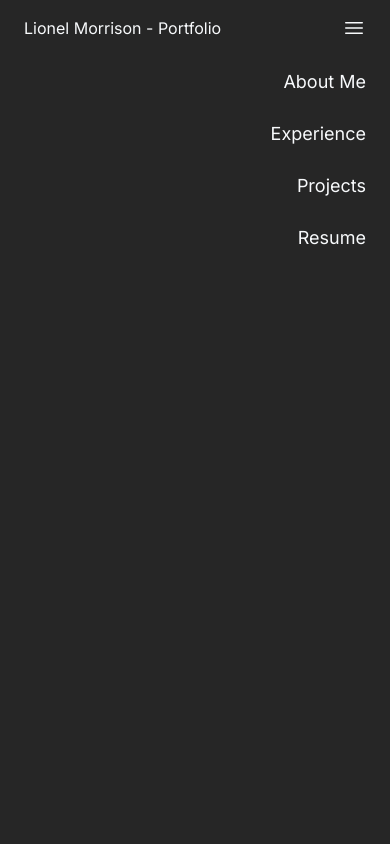
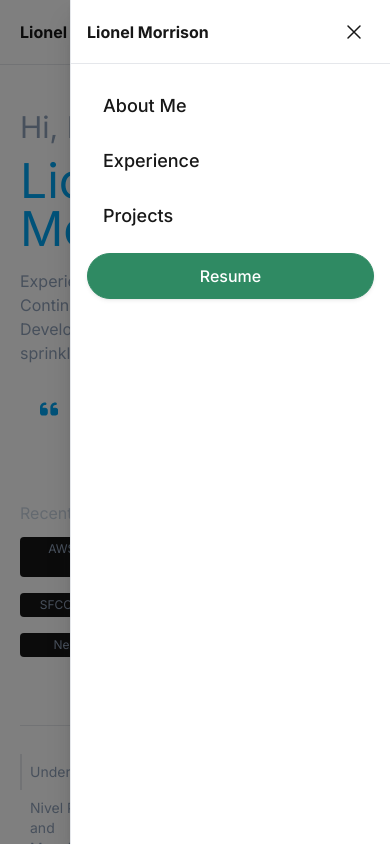
Before and after one commit to lioneljmorrison/portfolio, a Next.js app: page / in a window 390 px wide. Both pictures are taken after a click on the button "Open menu". Shown: the top 844 px of the page. Built offline with nearby package versions, Linux system fonts and the light colour scheme.

Commit message:
Restyle header, mobile drawer, page shell and section titles with tokens
Co-Authored-By: Claude Opus 5.5 <noreply@anthropic.com>

```diff
--- a/app/components/nav.tsx
+++ b/app/components/nav.tsx
@@ -1,75 +1,119 @@
 'use client';
 import Link from 'next/link';
-import { useState } from 'react';
+import { useEffect, useRef, useState } from 'react';
 import { NavLinks } from '../interfaces';
 
 export default function MainNav({ data, name }: { data: NavLinks; name: string }) {
-  const [display, setDisplay] = useState(false);
-  const [displayCss, setDisplayCss] = useState('hidden');
+  const [open, setOpen] = useState(false);
+  const menuButton = useRef<HTMLButtonElement>(null);
   const navItemsArray = Object.entries(data).filter(([, meta]) => meta?.disabled !== true);
+  const lastIndex = navItemsArray.length - 1;
 
-  function mobileMenuIconClick() {
-    setDisplay((prevDisplay) => !prevDisplay);
-    setDisplayCss(display ? 'hidden' : 'md:hidden');
+  useEffect(() => {
+    if (!open) return;
+    function onKeyDown(event: KeyboardEvent) {
+      if (event.key === 'Escape') {
+        setOpen(false);
+        menuButton.current?.focus();
       }
+    }
+    document.addEventListener('keydown', onKeyDown);
+    return () => document.removeEventListener('keydown', onKeyDown);
+  }, [open]);
 
   function scrollTo(id: string) {
-    var element = document.getElementById(id);
-    mobileMenuIconClick();
+    const element = document.getElementById(id);
+    setOpen(false);
     if (element) {
       element.scrollIntoView({ behavior: 'smooth' });
     }
   }
 
   return (
-    <nav className="z-20 sticky top-0 bg-gray-800 text-slate-50">
-      <div className="max-w-7xl mx-auto py-4 px-6 lg:px-8">
-        <div className="flex items-center justify-between">
-          <div>{name} - Portfolio</div>
-          <div className="hidden md:flex items-center space-x-5 text-sm">
-            {navItemsArray.map(([title, meta]) => (
+    <header className="site-header">
+      <div className="container container-xl header-inner">
+        <div className="brand">
+          <span>{name}</span>
+          <span className="meta-text">Portfolio</span>
+        </div>
+
+        <nav className="main-nav" aria-label="Main">
+          {navItemsArray.map(([title, meta], index) => (
             <Link
               key={title}
               href={meta.href}
               onClick={() => scrollTo(meta.href.substring(1))}
               target={meta?.target}
-                className="last:nav-button py-1 px-2 hover:bg-gray-700 transition transition-duration-300 rounded"
+              className={index === lastIndex ? 'btn btn-solid btn-sm' : 'nav-item'}
             >
               {title}
             </Link>
           ))}
-          </div>
+        </nav>
 
-          <div className="md:hidden flex items-center">
-            <button onClick={mobileMenuIconClick}>
+        <div className="header-actions">
+          {/* S-10: the theme toggle mounts here */}
+          <button
+            ref={menuButton}
+            type="button"
+            className="menu-toggle-btn"
+            aria-label="Open menu"
+            aria-expanded={open}
+            aria-controls="mobile-drawer"
+            onClick={() => setOpen(true)}
+          >
             <svg
               xmlns="http://www.w3.org/2000/svg"
               fill="none"
               viewBox="0 0 24 24"
               strokeWidth={1.5}
               stroke="currentColor"
-                className="w-6 h-6"
+              aria-hidden="true"
             >
               <path strokeLinecap="round" strokeLinejoin="round" d="M3.75 6.75h16.5M3.75 12h16.5m-16.5 5.25h16.5" />
             </svg>
           </button>
         </div>
       </div>
+
+      <div className={`drawer-overlay${open ? ' is-active' : ''}`} onClick={() => setOpen(false)} aria-hidden="true" />
+      <div
+        id="mobile-drawer"
+        className={`mobile-drawer${open ? ' is-active' : ''}`}
+        aria-hidden={!open}
+        inert={!open}
+      >
+        <div className="drawer-header">
+          <div className="brand">
+            <span>{name}</span>
           </div>
-
-      <div className={`${displayCss} min-h-screen transition transition-duration-300`}>
-        {navItemsArray.map(([title, meta]) => (
+          <button type="button" className="menu-toggle-btn" aria-label="Close menu" onClick={() => setOpen(false)}>
+            <svg
+              xmlns="http://www.w3.org/2000/svg"
+              fill="none"
+              viewBox="0 0 24 24"
+              strokeWidth={1.5}
+              stroke="currentColor"
+              aria-hidden="true"
+            >
+              <path strokeLinecap="round" strokeLinejoin="round" d="M6 6l12 12M18 6L6 18" />
+            </svg>
+          </button>
+        </div>
+        <nav className="drawer-nav" aria-label="Mobile">
+          {navItemsArray.map(([title, meta], index) => (
             <Link
               key={title}
+              href={meta.href}
               onClick={() => scrollTo(meta.href.substring(1))}
-            href={meta.href}
               target={meta?.target}
-            className="block py-3 px-6 text-lg hover:bg-gray-700 text-right"
+              className={index === lastIndex ? 'btn btn-solid btn-md' : 'drawer-nav-item'}
             >
               {title}
             </Link>
           ))}
+        </nav>
       </div>
-    </nav>
+    </header>
   );
 }
--- a/app/components/section-header.tsx
+++ b/app/components/section-header.tsx
@@ -1,9 +1,3 @@
 export default function SectionHeader({ title }: { title: string }) {
-  return (
-    <div className="flex py-5 items-center">
-      <div className="flex-grow border-t border-gray-400"></div>
-      <span className="flex-shrink mx-4 text-2xl text-gray-400">{title}</span>
-      <div className="flex-grow border-t border-gray-400"></div>
-    </div>
-  );
+  return <h2 className="kicker section-title">{title}</h2>;
 }
--- a/app/globals.css
+++ b/app/globals.css
@@ -1,6 +1,7 @@
 @import 'tailwindcss';
 @import './styles/tokens.css';
 @import './styles/base.css' layer(base);
+@import './styles/layout.css' layer(components);
 
 @theme {
   --breakpoint-*: initial;
@@ -55,10 +56,6 @@
   @apply sm:col-start-5;
 }
 
-@utility nav-button {
-  @apply bg-blue-400 hover:bg-blue-300 text-blue-800 hover:text-blue-700;
-}
-
 @layer base {
   /* Tailwind 3 gave buttons a pointer cursor; v4 does not. */
   button:not(:disabled),
--- a/app/page.tsx
+++ b/app/page.tsx
@@ -22,11 +22,11 @@ export default function Home() {
       </Script>
       <Chatbot></Chatbot>
       <MainNav data={navData} name={aboutMe.name}></MainNav>
-      <div className="w-auto p-4 md:p-6 bg-gray-700">
+      <main className="container container-xl page-main">
         <AboutMe anchor="about" data={aboutMe}></AboutMe>
         <Experience anchor="experience" jobs={jobsData as Job[]}></Experience>
         <Projects anchor="projects" data={projectData}></Projects>
-      </div>
+      </main>
     </>
   );
 }
--- /dev/null
+++ b/app/styles/layout.css
@@ -0,0 +1,239 @@
+/*
+  Layout: sticky header, mobile drawer, page shell and section titles, built on tokens.css and base.css.
+
+  Imported into Tailwind's components layer (globals.css). That layer sits above base, so these rules beat
+  base.css and Tailwind's reset, and below utilities, so any Tailwind utility on the same element still wins
+  while both coexist. Do not import it unlayered.
+  The header switches between the inline nav and the drawer at 48rem (the md breakpoint in base.css).
+*/
+
+html {
+  /* Keep anchored sections clear of the sticky header */
+  scroll-padding-top: 4.5rem;
+}
+
+/* Page shell */
+
+.page-main {
+  padding-top: var(--sp-24);
+  padding-bottom: var(--sp-64);
+}
+
+/* Header */
+
+.site-header {
+  position: sticky;
+  top: 0;
+  z-index: 20;
+  background-color: var(--surface-bg-default);
+  border-bottom: var(--border-width-1) solid var(--border-default);
+}
+
+.header-inner {
+  display: flex;
+  align-items: center;
+  justify-content: space-between;
+  gap: var(--sp-16);
+  min-height: 4rem;
+}
+
+.brand {
+  display: flex;
+  align-items: baseline;
+  gap: var(--sp-8);
+  color: var(--text-primary);
+  font-weight: var(--font-weight-bold);
+  white-space: nowrap;
+}
+
+.brand .meta-text {
+  text-transform: uppercase;
+  letter-spacing: 0.05em;
+}
+
+/* Desktop nav */
+
+.main-nav {
+  display: flex;
+  align-items: center;
+  gap: var(--sp-4);
+  margin-left: auto;
+}
+
+.nav-item {
+  padding: var(--sp-6) var(--sp-12);
+  border-radius: var(--radius-full);
+  color: var(--text-secondary);
+  font-size: 0.875rem;
+  font-weight: var(--font-weight-medium);
+  text-decoration: none;
+  transition: background-color 0.15s ease-in-out, color 0.15s ease-in-out;
+}
+
+.nav-item:hover,
+.nav-item:focus-visible,
+.nav-item.is-active {
+  background-color: var(--surface-bg-subtle);
+  color: var(--text-brand);
+}
+
+/* Right-hand slot; the theme toggle mounts here */
+.header-actions {
+  display: flex;
+  align-items: center;
+  gap: var(--sp-8);
+}
+
+.menu-toggle-btn {
+  display: none;
+  align-items: center;
+  justify-content: center;
+  width: 2.5rem;
+  height: 2.5rem;
+  border-radius: var(--radius-full);
+  color: var(--text-primary);
+  transition: background-color 0.15s ease-in-out;
+}
+
+.menu-toggle-btn:hover {
+  background-color: var(--surface-bg-subtle);
+}
+
+.menu-toggle-btn svg {
+  width: 1.5rem;
+  height: 1.5rem;
+}
+
+/* Mobile drawer: closed by default, hidden from the tab order until opened */
+
+.drawer-overlay {
+  display: none;
+}
+
+.mobile-drawer {
+  display: none;
+}
+
+@media (max-width: 47.99rem) {
+  .main-nav {
+    display: none;
+  }
+
+  .header-actions {
+    margin-left: auto;
+  }
+
+  .menu-toggle-btn {
+    display: inline-flex;
+  }
+
+  .drawer-overlay {
+    display: block;
+    position: fixed;
+    inset: 0;
+    z-index: 40;
+    background-color: rgba(0, 0, 0, 0.5);
+    opacity: 0;
+    visibility: hidden;
+    transition: opacity 0.25s ease, visibility 0s linear 0.25s;
+  }
+
+  .drawer-overlay.is-active {
+    opacity: 1;
+    visibility: visible;
+    transition: opacity 0.25s ease, visibility 0s;
+  }
+
+  .mobile-drawer {
+    display: flex;
+    flex-direction: column;
+    position: fixed;
+    top: 0;
+    right: 0;
+    bottom: 0;
+    z-index: 50;
+    width: min(20rem, 85vw);
+    background-color: var(--surface-bg-default);
+    border-left: var(--border-width-1) solid var(--border-default);
+    box-shadow: var(--elevation-high);
+    transform: translateX(100%);
+    visibility: hidden;
+    transition: transform 0.25s ease, visibility 0s linear 0.25s;
+  }
+
+  .mobile-drawer.is-active {
+    transform: translateX(0);
+    visibility: visible;
+    transition: transform 0.25s ease, visibility 0s;
+  }
+
+  .drawer-header {
+    display: flex;
+    align-items: center;
+    justify-content: space-between;
+    min-height: 4rem;
+    padding: 0 var(--sp-16);
+    border-bottom: var(--border-width-1) solid var(--border-default);
+  }
+
+  .drawer-nav {
+    display: flex;
+    flex-direction: column;
+    gap: var(--sp-4);
+    padding: var(--sp-16);
+    overflow-y: auto;
+  }
+
+  .drawer-nav-item {
+    display: block;
+    padding: var(--sp-12) var(--sp-16);
+    border-radius: var(--radius-sm);
+    color: var(--text-primary);
+    font-size: 1.125rem;
+    font-weight: var(--font-weight-medium);
+    text-decoration: none;
+    transition: background-color 0.15s ease-in-out, color 0.15s ease-in-out;
+  }
+
+  .drawer-nav-item:hover,
+  .drawer-nav-item:focus-visible {
+    background-color: var(--surface-bg-subtle);
+    color: var(--text-brand);
+  }
+
+  /* The call-to-action link keeps its button look inside the drawer */
+  .drawer-nav .btn {
+    margin-top: var(--sp-8);
+    height: 46px;
+    font-size: 1rem;
+  }
+}
+
+@media (prefers-reduced-motion: reduce) {
+  .drawer-overlay,
+  .mobile-drawer,
+  .drawer-overlay.is-active,
+  .mobile-drawer.is-active {
+    transition: none;
+  }
+}
+
+/* Section title: a label with a rule either side */
+
+.section-title {
+  display: flex;
+  align-items: center;
+  gap: var(--sp-16);
+  margin: 0;
+  padding: var(--sp-20) 0;
+  color: var(--text-secondary);
+  font-size: 0.875rem;
+  letter-spacing: 0.08em;
+}
+
+.section-title::before,
+.section-title::after {
+  content: '';
+  flex: 1 1 auto;
+  border-top: var(--border-width-1) solid var(--border-default);
+}
```
Also changed, not shown: 1 other file (tests, documents, lock files or other folders). Lines whose indentation alone changed are shown as unchanged.
